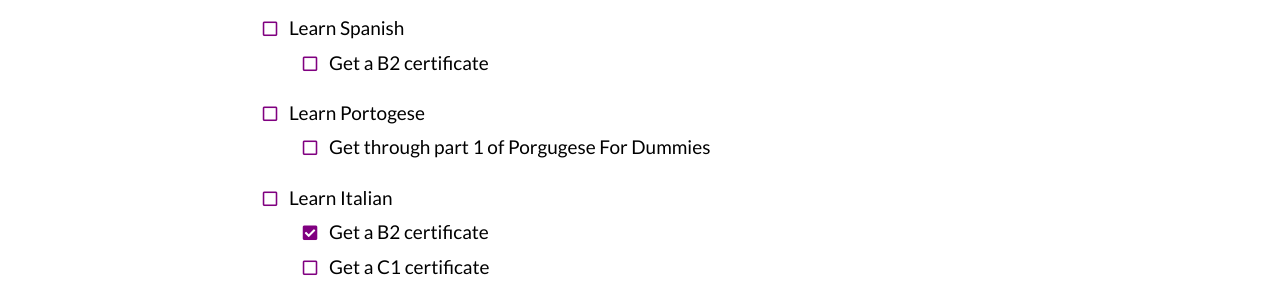
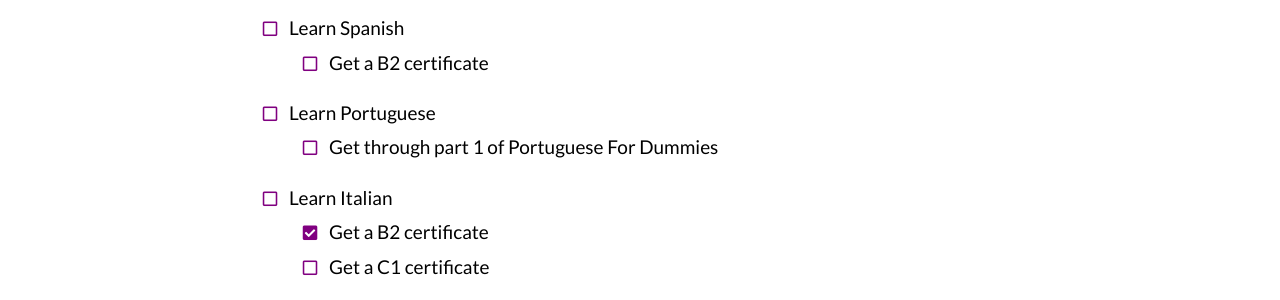
Before and after one commit to SebastianSlash/SebastianSlash.github.io, a Jekyll site: the page built from impossible-list.html, in a window 1280 px wide. Shown: the part 1451-1751 px from the top of the page. Built offline with Jekyll 4.4.1, drawn with Linux system fonts in a browser that asks for light colours; some web fonts are replaced; comment, search, counter and statistics services are not loaded.

Commit message:
fix: grammer

```diff
--- a/_data/impossible_list.yml
+++ b/_data/impossible_list.yml
@@ -117,7 +117,7 @@ sections:
             completed: False
             completion_date:
             link:
-      - name: Learn Portogese
+      - name: Learn Portuguese
         working_on: False
         completed: False
         sequel: True
@@ -125,7 +125,7 @@ sections:
         completion_date:
         link:
         list_next:
-          - name: Get through part 1 of Porgugese For Dummies
+          - name: Get through part 1 of Portuguese For Dummies
             working_on: False
             completed: False
             completion_date:
```
